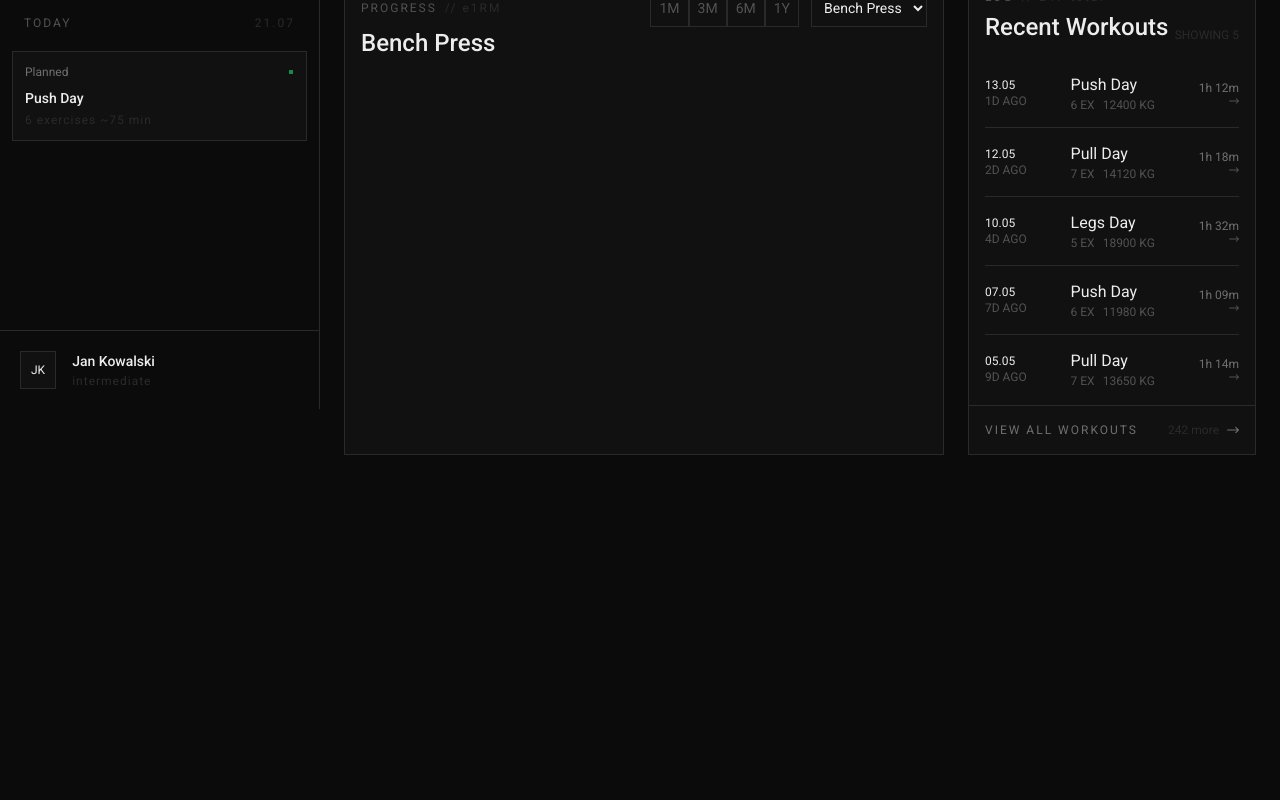
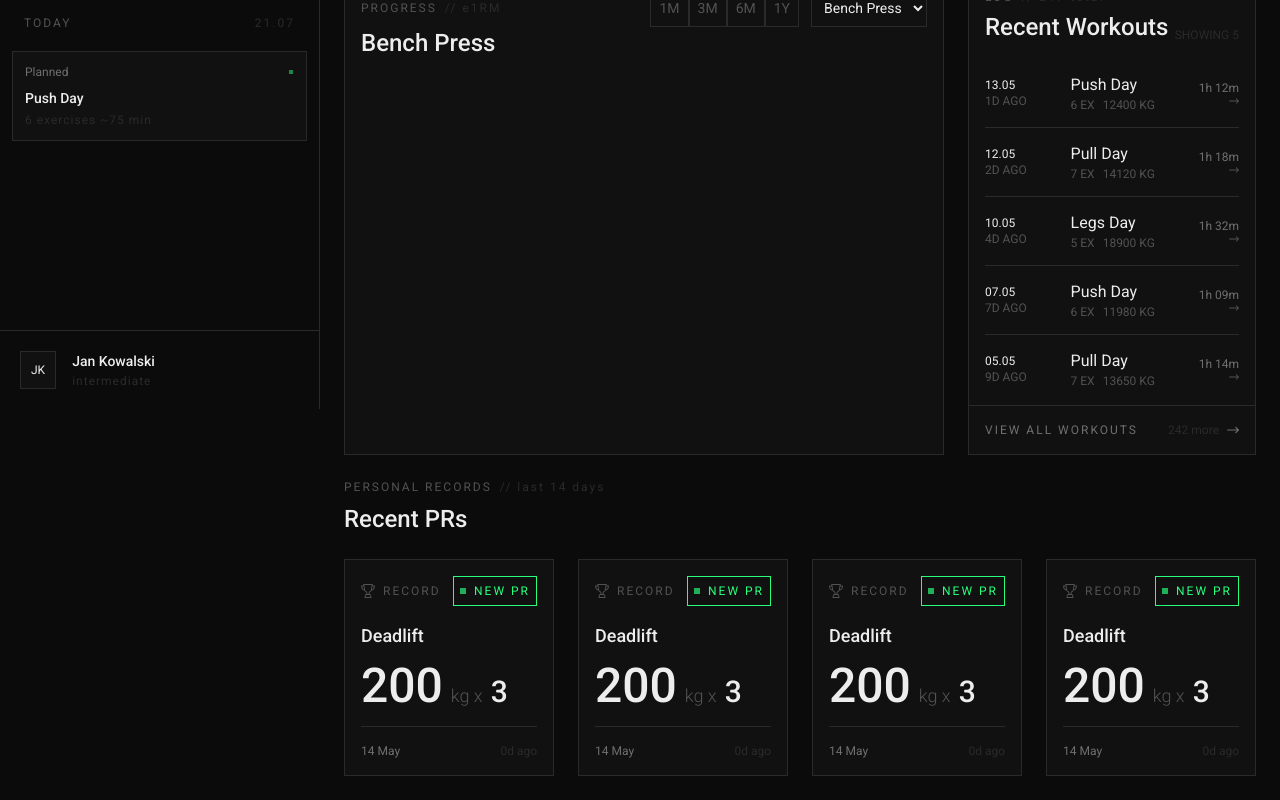
Before and after one commit to pawelwadon/Reps, a React (Vite) app: page / in a window 1280 px wide. Shown: the part 391-1191 px from the top of the page. Before the commit the page ends 846 px from the top, so only its background shows below. Built offline with nearby package versions, Linux system fonts and the light colour scheme.

Commit message:
feat: create section with user PRs

```diff
--- a/pages/Index.tsx
+++ b/pages/Index.tsx
@@ -3,6 +3,7 @@ import PulseDot from '../components/PulseDot';
 import Button from '../components/Button';
 import Icon from '../components/Icon';
 import StatCard from '../components/StatCard';
+import PRCard from '../components/PRCard';
 import iconsPaths from '../assets/icons/iconsPaths';
 import { useState } from "react";
 
@@ -71,7 +72,7 @@ const TopHeader = () => {
 
 const Statistics = () => {
     return(
-        <div className='grid grid-cols-4 gap-6 p-6'>
+        <div className='grid grid-cols-4 gap-6 mb-6'>
             <StatCard index='01' icon={{path:iconsPaths.streak, viewBox:'0 0 512 512'}} label='Current streak' value={12} suffix='wks' caption='weeks active' tag='best ever'/>
             <StatCard index='02' icon={{path:iconsPaths.calendar, viewBox:'0 0 512 512'}} label='This week' value={4} suffix='/ 5' caption='workouts completed'/>
             <StatCard index='03' icon={{path:iconsPaths.weight, viewBox:'0 0 512 512'}} label='Volume' value={24580} suffix='kg' caption='vs last week' tag='+8.2%'/>
@@ -194,17 +195,40 @@ const SessionsLogs = () => {
             </div>
         </div>
     )
+};
+
+const PersonalRecords = () => {
+    return(
+        <div className="">
+            <div className="flex flex-col gap-2">
+                <div className="flex items-center gap-2 text-xs tracking-[2px]">
+                    <span className="text-text-secondary uppercase">PERSONAL RECORDS</span>
+                    <span className="text-grey-primary">// last 14 days</span>
+                </div>
+                <span className="text-2xl text-white-primary font-medium">Recent PRs</span>
+            </div>
+            <div className="grid grid-cols-4 gap-6 pt-6">
+                <PRCard label="Deadlift" volume={200} reps={3} date={{day:'14 May', when:'0d ago'}}/>
+                <PRCard label="Deadlift" volume={200} reps={3} date={{day:'14 May', when:'0d ago'}}/>
+                <PRCard label="Deadlift" volume={200} reps={3} date={{day:'14 May', when:'0d ago'}}/>
+                <PRCard label="Deadlift" volume={200} reps={3} date={{day:'14 May', when:'0d ago'}}/>
+            </div>
+        </div>
+    )
 }
 
 export default function Index() {
     return (
-        <div>
+        <section>
             <TopHeader/>
-            <Statistics/>
-            <div className='grid grid-cols-3 px-6 gap-6'>
-                <ProgressChart/>
-                <SessionsLogs/>
+            <div className="p-6">
+                <Statistics/>
+                <div className='grid grid-cols-3 gap-6 mb-6'>
+                    <ProgressChart/>
+                    <SessionsLogs/>
+                </div>
+                <PersonalRecords/>
             </div>
-        </div>
+        </section>
     )
 }
```
